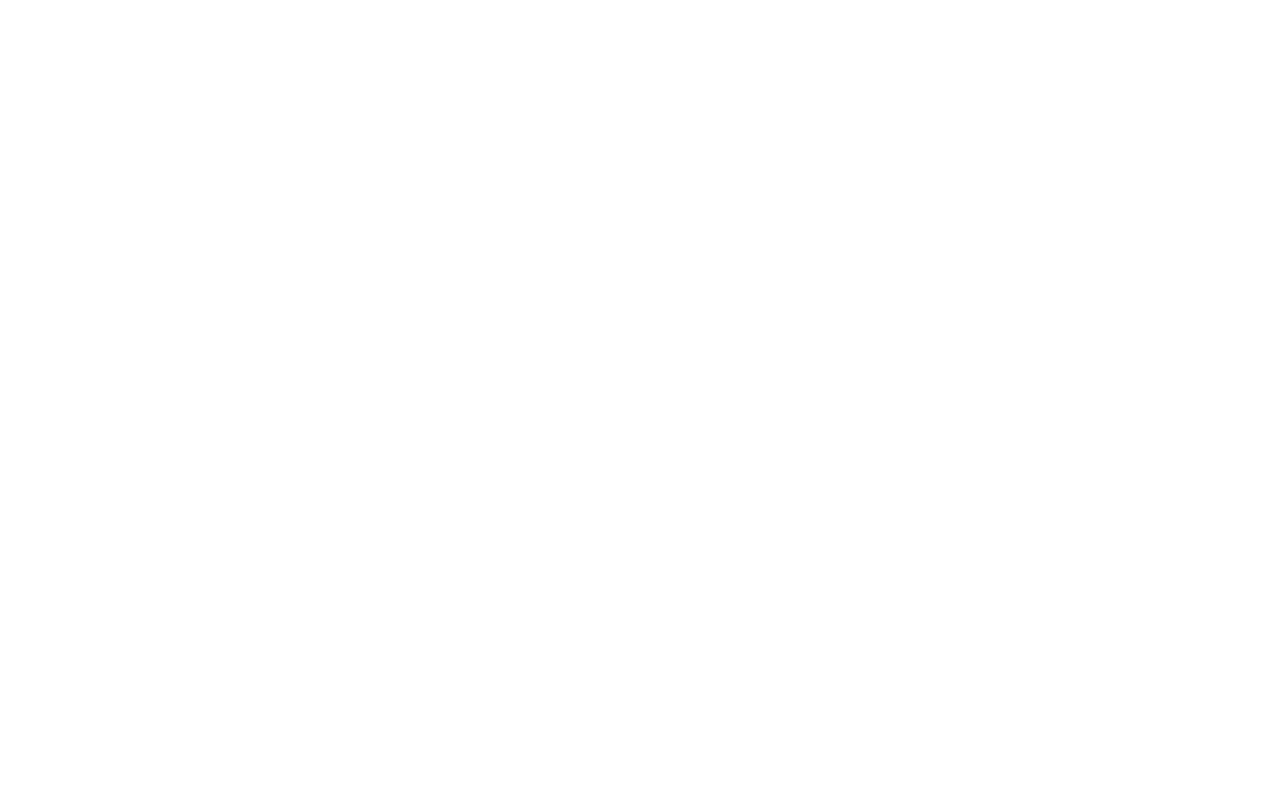
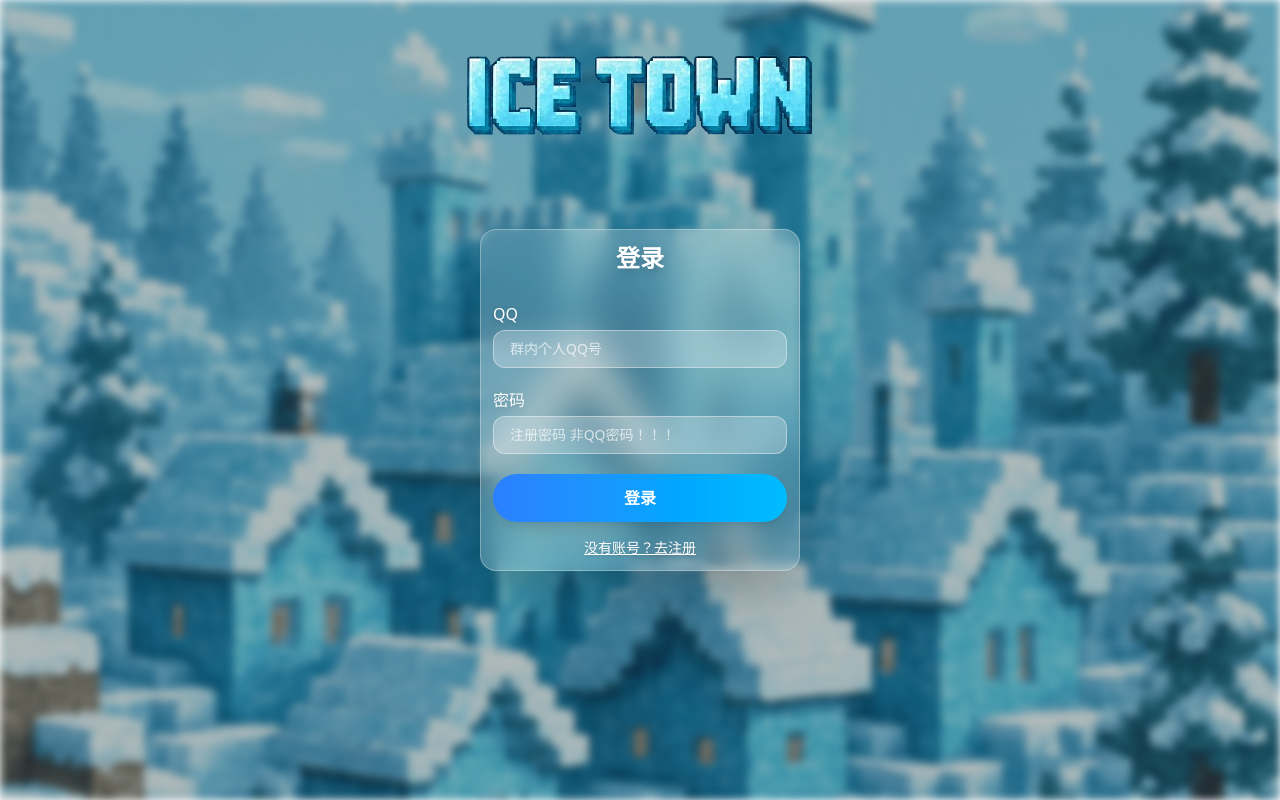
Before and after one commit to IceMooncake/my-netease-server-web-fontend, a Vue app: page /login in a window 1280 px wide. Before the commit this address had no page. Built offline with nearby package versions, Linux system fonts and the light colour scheme; the HTML template or start-up script is replaced by a standard one.

Commit message:
feat(login): add confirm password

```diff
--- a/src/router/index.ts
+++ b/src/router/index.ts
@@ -5,11 +5,11 @@ import LoginPage from '@/views/LoginPage.vue'
 const routes = [
   {
     path: '/',
-    redirect: '/home' // 默认重定向
+    redirect: '/login' // 默认重定向
   },
   {
-    path: '/home',
-    name: 'home',
+    path: '/login',
+    name: 'login',
     component: LoginPage
   },
 ]
--- a/src/views/LoginPage.vue
+++ b/src/views/LoginPage.vue
@@ -29,7 +29,7 @@
             v-model="form.username"
             name="username"
             type="text"
-            placeholder="请输入用户名"
+            placeholder="群内个人QQ号"
             required
             class="px-4 py-2 rounded-xl border border-white/40 bg-white/25 text-white placeholder-white/70 text-sm focus:border-blue-400 focus:bg-white/35 focus:ring-2 focus:ring-blue-400 outline-none transition"
           />
@@ -43,7 +43,23 @@
             v-model="form.password"
             name="password"
             type="password"
-            placeholder="请输入密码"
+            placeholder="注册密码 非QQ密码！！！"
+            required
+            class="px-4 py-2 rounded-xl border border-white/40 bg-white/25 text-white placeholder-white/70 text-sm focus:border-blue-400 focus:bg-white/35 focus:ring-2 focus:ring-blue-400 outline-none transition"
+          />
+        </div>
+
+        <!-- 确认密码（仅注册时显示） -->
+        <div v-if="mode === 'register'" class="flex flex-col mb-5">
+          <label for="confirmPassword" class="mb-1 text-white font-medium drop-shadow"
+            >确认密码</label
+          >
+          <input
+            id="confirmPassword"
+            v-model="form.confirmPassword"
+            name="confirmPassword"
+            type="password"
+            placeholder="请再次输入"
             required
             class="px-4 py-2 rounded-xl border border-white/40 bg-white/25 text-white placeholder-white/70 text-sm focus:border-blue-400 focus:bg-white/35 focus:ring-2 focus:ring-blue-400 outline-none transition"
           />
@@ -72,19 +88,23 @@
 </template>
 
 <script setup lang="ts">
+import router from '@/router'
 import { ref, reactive } from 'vue'
 
 const mode = ref('login')
 const form = reactive({
   username: '',
   password: '',
+  confirmPassword: '',
 })
-
-function onSubmit() {
-  alert(`${mode.value}成功！用户名：${form.username}`)
-}
 
 function toggleMode() {
   mode.value = mode.value === 'login' ? 'register' : 'login'
 }
+
+function onSubmit() {
+  alert(`${mode.value}成功！用户名：${form.username}`)
+  // router.push('/home')
+}
+
 </script>
```
